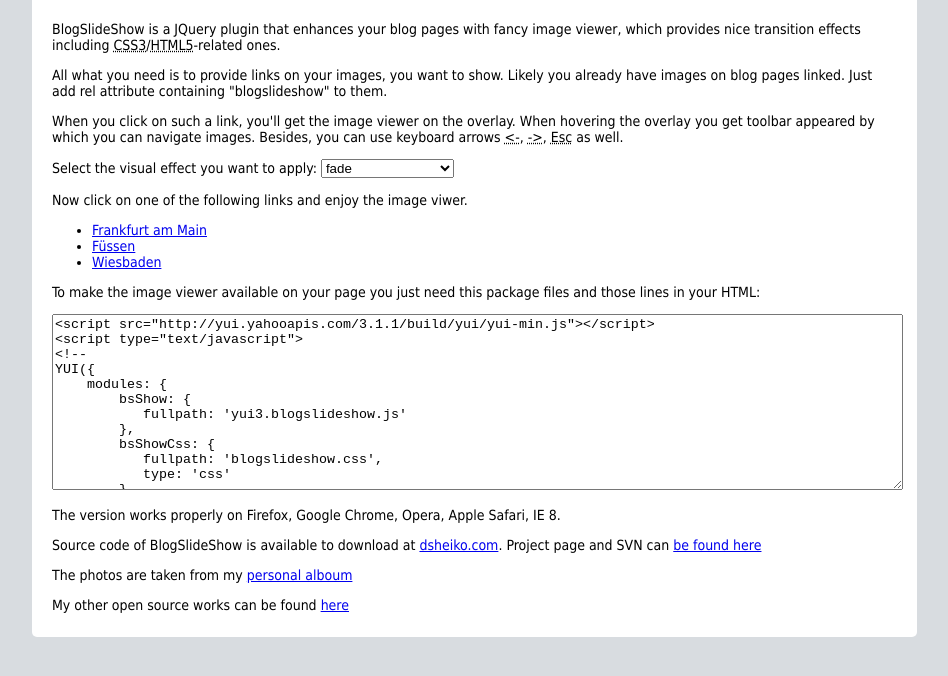
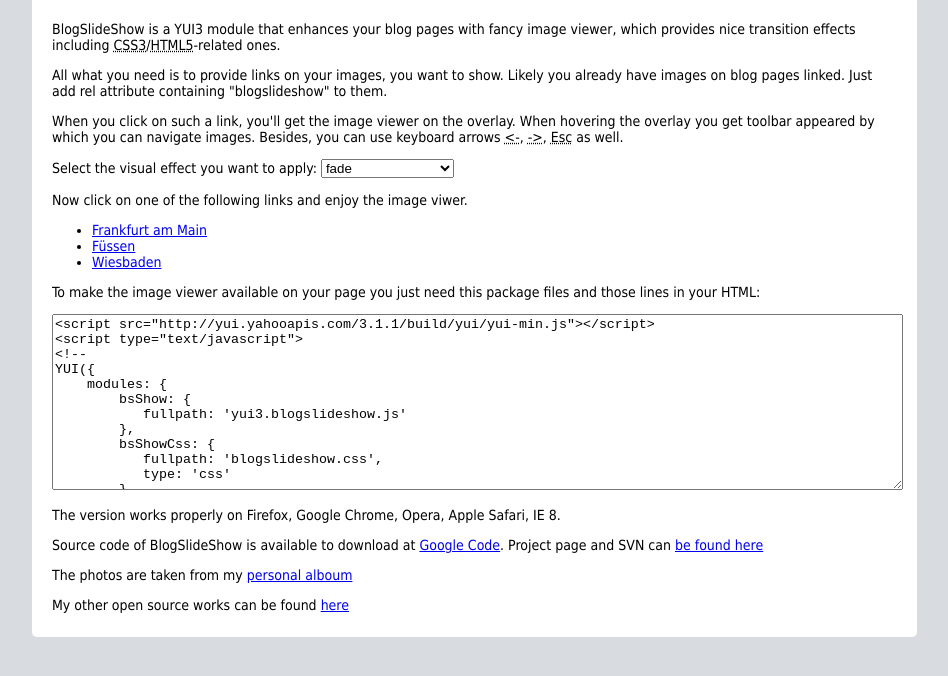
Before and after one commit to shajithayyil/blogslideshow, a plain HTML site: page trunk/yui3/index.html in a window 1280 px wide. Shown: the part 108-784 px from the top of the page, without its empty margins (16-964 px from the left). Drawn offline with Linux system fonts and the light colour scheme; a script that the page names is missing.

Commit message:
Links, documentation refined

```diff
--- a/trunk/yui3/index.html
+++ b/trunk/yui3/index.html
@@ -62,7 +62,7 @@
             <h1>BlogSlideShow for YUI3 Live Demo</h1>
         </div>
         <div class="body">
-       <p><dfn>BlogSlideShow</dfn> is a JQuery plugin that enhances your blog pages with fancy image viewer, which provides nice transition effects including <acronym title="Cascading Style Sheets ">CSS3</acronym>/<acronym title="HyperText Markup Language">HTML5</acronym>-related ones.</p>
+       <p><dfn>BlogSlideShow</dfn> is a YUI3 module that enhances your blog pages with fancy image viewer, which provides nice transition effects including <acronym title="Cascading Style Sheets ">CSS3</acronym>/<acronym title="HyperText Markup Language">HTML5</acronym>-related ones.</p>
         <p>All what you need is to provide links on your images, you want to show. Likely you already have images on blog pages linked. Just add rel attribute containing "blogslideshow" to them.</p>
         <p>When you click on such a link, you'll get the image viewer on the overlay. When hovering the overlay you get toolbar appeared by which you can navigate images. Besides, you can use keyboard arrows <abbr title="Left arrow key"><-</abbr>, <abbr title="Right arrow key">-></abbr>, <abbr title="Ecape key">Esc</abbr> as well.</p>
 
@@ -118,7 +118,7 @@ YUI({
 
         <p>
             Source code of BlogSlideShow is available to download at
-            <a title="Download BlogSlideShow for free" href="http://code.google.com/p/blogslideshow/downloads/detail?name=blogslideshow.zip&can=2&q=">dsheiko.com</a>.
+            <a title="Download BlogSlideShow for free" href="http://code.google.com/p/blogslideshow/downloads/list">Google Code</a>.
             Project page and SVN can <a title="BlogSlideShow SVN on google code" href="http://code.google.com/p/blogslideshow/">be found here</a>
         </p>
 
```
Also changed, not shown: trunk/jquery/index.html (+1 -1 lines), trunk/js/index.html (+2 -2 lines), trunk/jquery/readme.txt, trunk/js/readme.txt, trunk/yui3/readme.txt.
